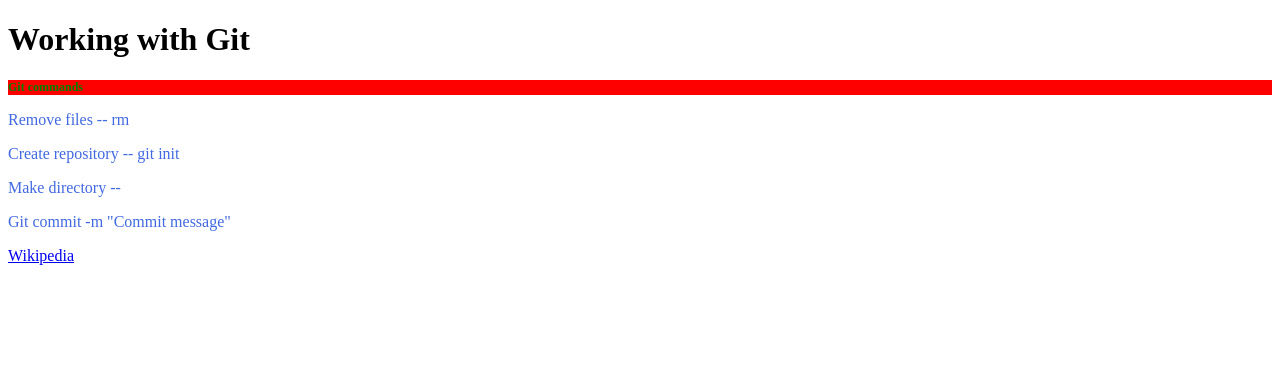
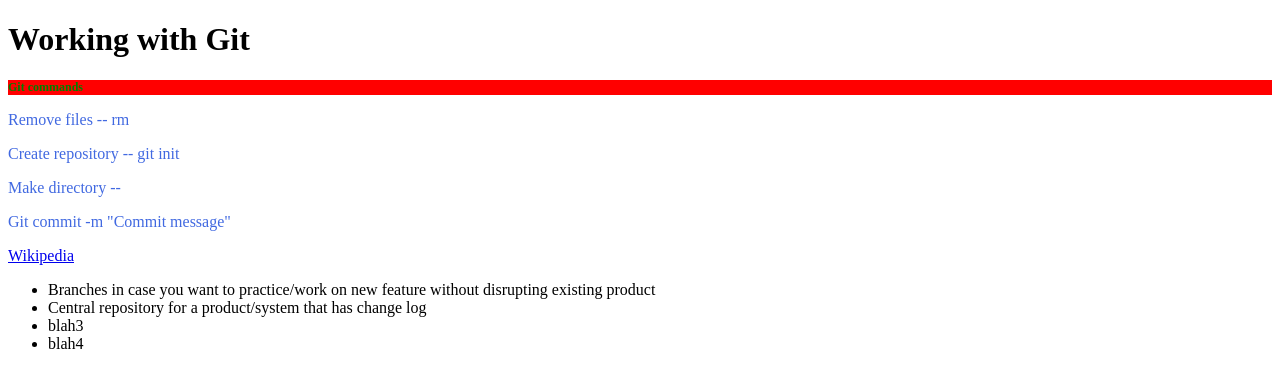
Before and after one commit to Simon2JohnDoe/practice00, a plain HTML site: page index.html in a window 1280 px wide. Drawn offline with Linux system fonts and the light colour scheme.

Commit message:
list for git benefits

```diff
--- a/index.html
+++ b/index.html
@@ -16,6 +16,13 @@
     <p>Git commit -m "Commit message"</p>
 
     <a href="https://commons.wikimedia.org/wiki/Main_Page" target="_blank"> Wikipedia</a>
+
+    <ul>
+        <li> Branches in case you want to practice/work on new feature without disrupting existing product</li>
+        <li> Central repository for a product/system that has change log</li>
+        <li> blah3</li>
+        <li> blah4</li>
+    </ul>
 </body>
 
 
```
